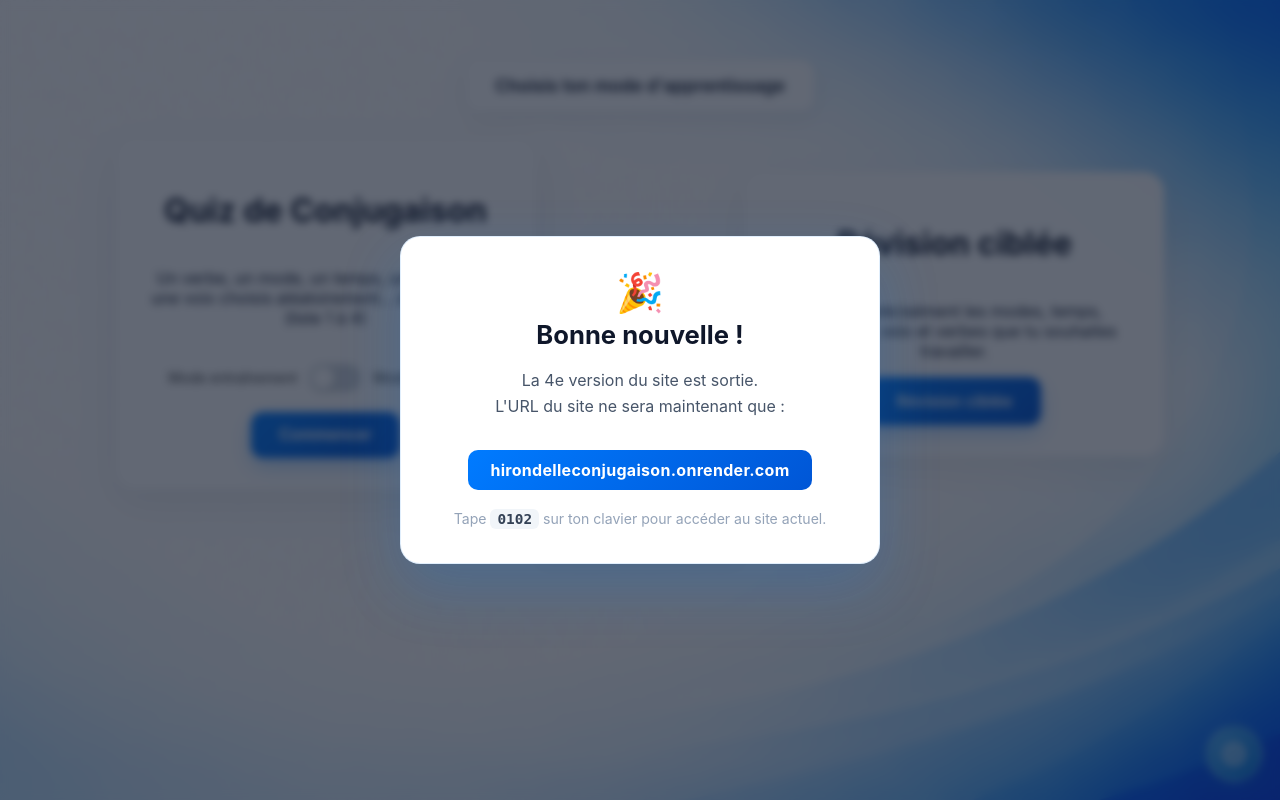
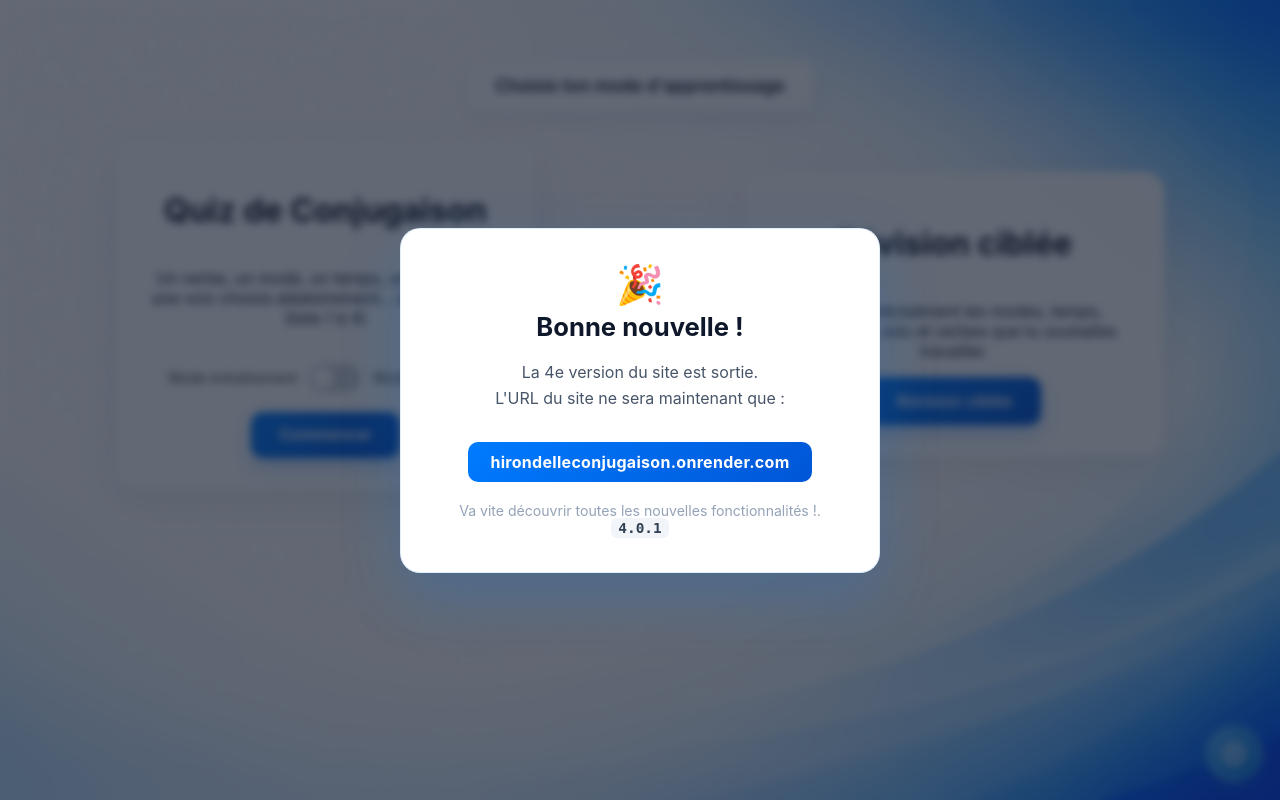
Before and after one commit to lemeilleurhackeur65645-cell/conjugaisonv3fini, a Flask app: page / in a window 1280 px wide. Run offline with Flask 3, Linux system fonts and the light colour scheme.

Commit message:
Update index.html

```diff
--- a/templates/index.html
+++ b/templates/index.html
@@ -44,7 +44,8 @@
       L'URL du site ne sera maintenant que&nbsp;:
     </p>
     <p class="annonce-url">hirondelleconjugaison.onrender.com</p>
-    <p class="annonce-hint">Tape <code>0102</code> sur ton clavier pour accéder au site actuel.</p>
+    <p class="annonce-hint">Va vite découvrir toutes les nouvelles fonctionnalités !.</p>
+    <p class="annonce-hint"> <code>4.0.1</code></p>
   </div>
 </div>
 
```
